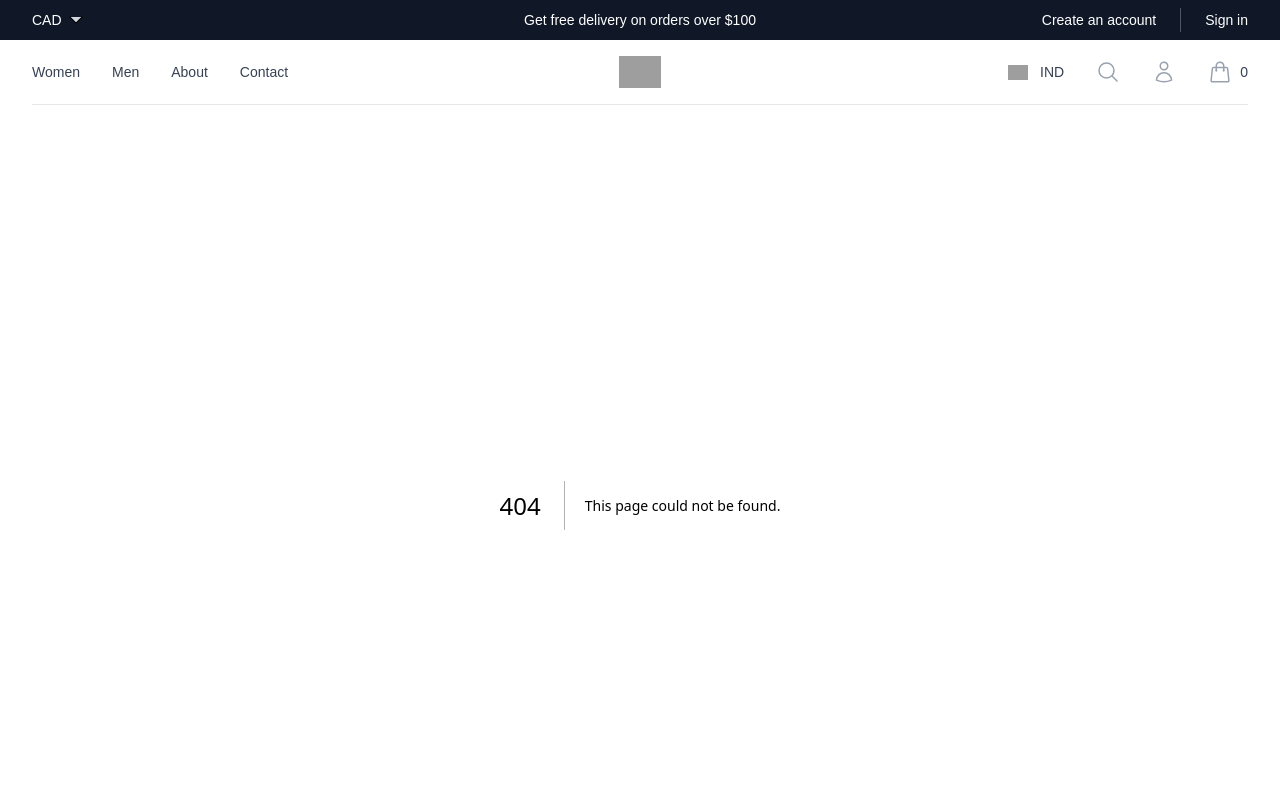
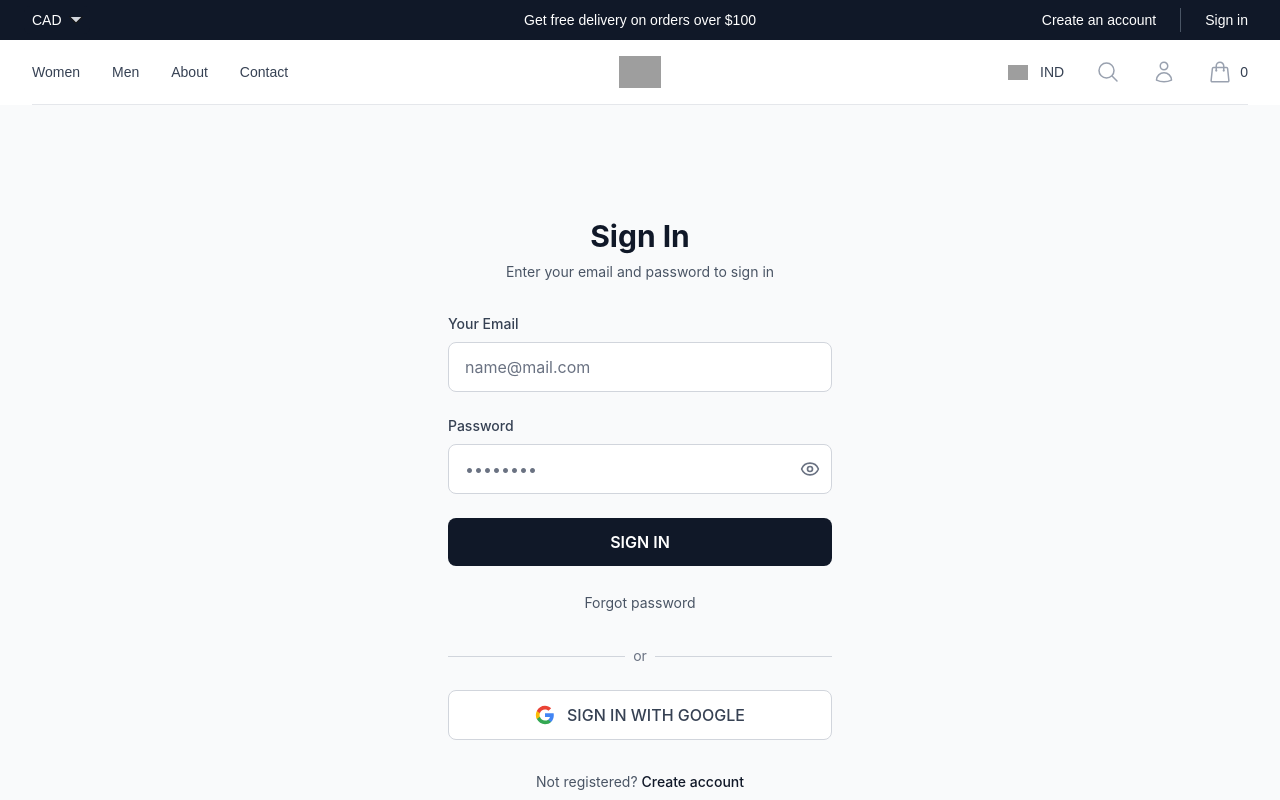
Before and after one commit to ValoraSheikh/jewelry-template, a Next.js app: page /sign-in in a window 1280 px wide. Before the commit this address had no page. Shown: the top 800 px of the page. Built offline with nearby package versions, Linux system fonts and the light colour scheme; grey boxes are pictures that could not be loaded; a web font is replaced by a local one.

Commit message:
Implement SignIn page

```diff
--- /dev/null
+++ b/app/(app)/sign-in/page.tsx
@@ -0,0 +1,183 @@
+"use client";
+import { useState } from "react";
+import { Eye, EyeOff } from "lucide-react";
+
+export default function SignInPage() {
+  const [email, setEmail] = useState("");
+  const [password, setPassword] = useState("");
+  const [showPassword, setShowPassword] = useState(false);
+  const [loading, setLoading] = useState(false);
+  const [error, setError] = useState("");
+
+  // const { signInWithCredentials, signInWithGoogle } = useAuth();
+
+  const handleSignIn = async (e: React.FormEvent) => {
+    console.log("Sign In clicked");
+    e.preventDefault();
+  };
+
+  const handleGoogleSignIn = async () => {
+    setLoading(true);
+    setError("");
+
+    console.log("Google Sign In clicked");
+
+  };
+
+  return (
+    <>
+
+
+      <div
+        className="min-h-screen bg-gray-50 flex items-center justify-center px-6 py-12"
+        style={{ fontFamily: "Inter, system-ui, sans-serif" }}
+      >
+        <div className="w-full max-w-sm">
+          {/* Header */}
+          <div className="text-center mb-8">
+            <h1 className="text-3xl font-bold text-gray-900 mb-2">Sign In</h1>
+            <p className="text-gray-600 text-sm">
+              Enter your email and password to sign in
+            </p>
+          </div>
+
+          {/* Error message */}
+          {error && (
+            <div className="mb-4 p-3 bg-red-50 border border-red-200 rounded-lg">
+              <p className="text-red-600 text-sm">{error}</p>
+            </div>
+          )}
+
+          {/* Sign In Form */}
+          <form onSubmit={handleSignIn} className="space-y-6">
+            {/* Email Field */}
+            <div>
+              <label
+                htmlFor="email"
+                className="block text-sm font-medium text-gray-700 mb-2"
+              >
+                Your Email
+              </label>
+              <input
+                id="email"
+                type="email"
+                value={email}
+                onChange={(e) => setEmail(e.target.value)}
+                placeholder="name@mail.com"
+                className="w-full px-4 py-3 bg-white border border-gray-300 rounded-lg focus:ring-2 focus:ring-blue-500 focus:border-transparent outline-none transition-colors text-gray-900 placeholder-gray-500"
+                disabled={loading}
+              />
+            </div>
+
+            {/* Password Field */}
+            <div>
+              <label
+                htmlFor="password"
+                className="block text-sm font-medium text-gray-700 mb-2"
+              >
+                Password
+              </label>
+              <div className="relative">
+                <input
+                  id="password"
+                  type={showPassword ? "text" : "password"}
+                  value={password}
+                  onChange={(e) => setPassword(e.target.value)}
+                  placeholder="••••••••"
+                  className="w-full px-4 py-3 bg-white border border-gray-300 rounded-lg focus:ring-2 focus:ring-blue-500 focus:border-transparent outline-none transition-colors text-gray-900 placeholder-gray-500 pr-12"
+                  disabled={loading}
+                />
+                <button
+                  type="button"
+                  onClick={() => setShowPassword(!showPassword)}
+                  className="absolute right-3 top-1/2 transform -translate-y-1/2 text-gray-500 hover:text-gray-700 transition-colors"
+                  disabled={loading}
+                >
+                  {showPassword ? <EyeOff size={20} /> : <Eye size={20} />}
+                </button>
+              </div>
+            </div>
+
+            {/* Sign In Button */}
+            <button
+              type="submit"
+              disabled={loading}
+              className="w-full py-3 px-4 bg-gray-900 hover:bg-gray-800 text-white font-semibold rounded-lg transition-colors duration-200 focus:outline-none focus:ring-2 focus:ring-gray-500 focus:ring-offset-2 disabled:opacity-50 disabled:cursor-not-allowed"
+            >
+              {loading ? (
+                <div className="flex items-center justify-center">
+                  <div className="w-5 h-5 border-2 border-white border-t-transparent rounded-full animate-spin mr-2"></div>
+                  SIGNING IN...
+                </div>
+              ) : (
+                "SIGN IN"
+              )}
+            </button>
+
+            {/* Forgot Password Link */}
+            <div className="text-center">
+              <a
+                href="/forgot-password"
+                className="text-sm text-gray-600 hover:text-gray-900 transition-colors"
+              >
+                Forgot password
+              </a>
+            </div>
+          </form>
+
+          {/* Divider */}
+          <div className="mt-8 mb-6">
+            <div className="relative">
+              <div className="absolute inset-0 flex items-center">
+                <div className="w-full border-t border-gray-300"></div>
+              </div>
+              <div className="relative flex justify-center text-sm">
+                <span className="bg-gray-50 px-2 text-gray-500">or</span>
+              </div>
+            </div>
+          </div>
+
+          {/* Google Sign In Button */}
+          <button
+            onClick={handleGoogleSignIn}
+            disabled={loading}
+            className="w-full flex items-center justify-center gap-3 py-3 px-4 bg-white border border-gray-300 text-gray-700 font-medium rounded-lg hover:bg-gray-50 transition-colors duration-200 focus:outline-none focus:ring-2 focus:ring-gray-500 focus:ring-offset-2 disabled:opacity-50 disabled:cursor-not-allowed"
+          >
+            <svg className="w-5 h-5" viewBox="0 0 24 24">
+              <path
+                fill="#4285F4"
+                d="M22.56 12.25c0-.78-.07-1.53-.2-2.25H12v4.26h5.92c-.26 1.37-1.04 2.53-2.21 3.31v2.77h3.57c2.08-1.92 3.28-4.74 3.28-8.09z"
+              />
+              <path
+                fill="#34A853"
+                d="M12 23c2.97 0 5.46-.98 7.28-2.66l-3.57-2.77c-.98.66-2.23 1.06-3.71 1.06-2.86 0-5.29-1.93-6.16-4.53H2.18v2.84C3.99 20.53 7.7 23 12 23z"
+              />
+              <path
+                fill="#FBBC05"
+                d="M5.84 14.09c-.22-.66-.35-1.36-.35-2.09s.13-1.43.35-2.09V7.07H2.18C1.43 8.55 1 10.22 1 12s.43 3.45 1.18 4.93l2.85-2.22.81-.62z"
+              />
+              <path
+                fill="#EA4335"
+                d="M12 5.38c1.62 0 3.06.56 4.21 1.64l3.15-3.15C17.45 2.09 14.97 1 12 1 7.7 1 3.99 3.47 2.18 7.07l3.66 2.84c.87-2.6 3.3-4.53 6.16-4.53z"
+              />
+            </svg>
+            {loading ? "SIGNING IN..." : "SIGN IN WITH GOOGLE"}
+          </button>
+
+          {/* Sign Up Link */}
+          <div className="mt-8 text-center">
+            <p className="text-sm text-gray-600">
+              Not registered?{" "}
+              <a
+                href="/signup"
+                className="font-medium text-gray-900 hover:text-blue-600 transition-colors"
+              >
+                Create account
+              </a>
+            </p>
+          </div>
+        </div>
+      </div>
+    </>
+  );
+}
```
